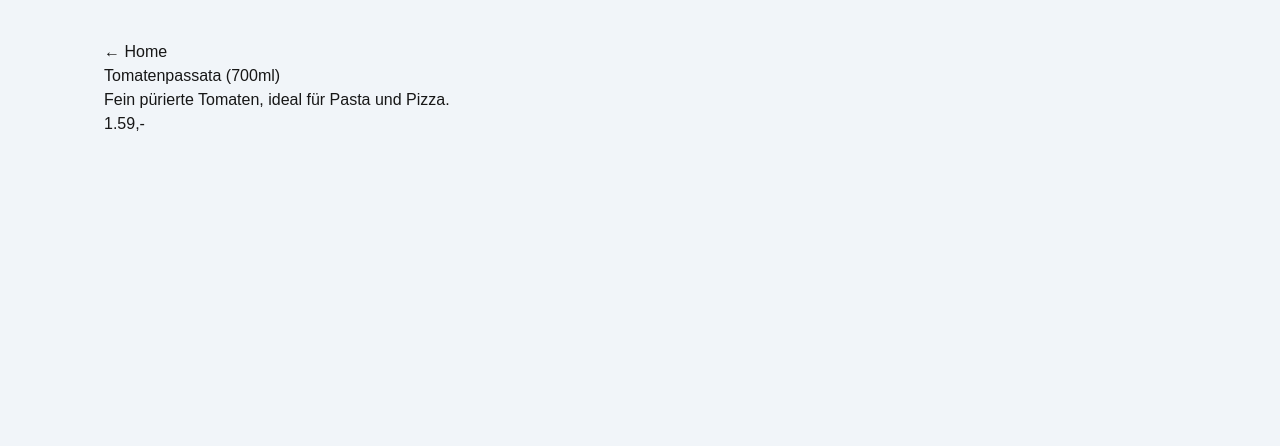
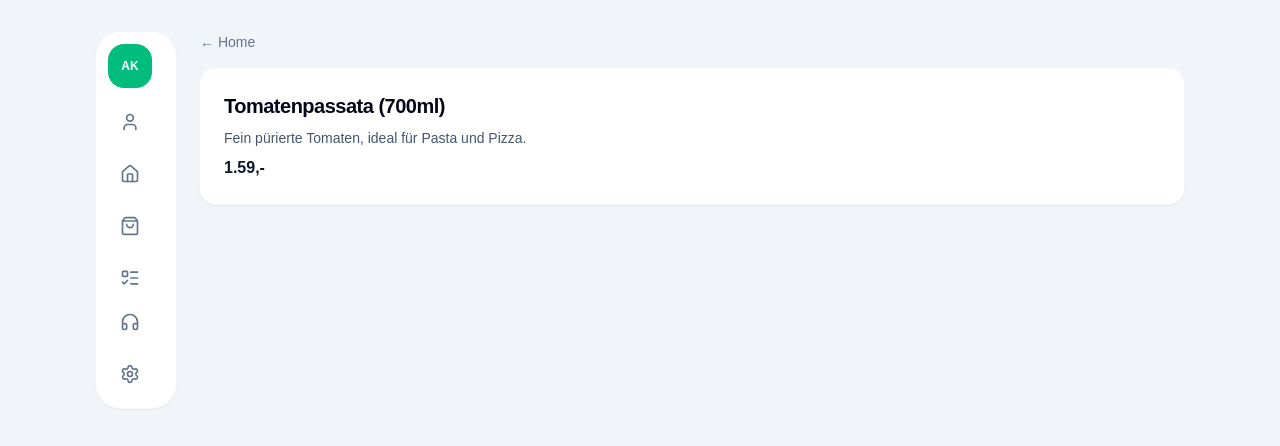
Before and after one commit to AdamKuzniarski/online-shop-recap, a Next.js app in the folder frontend/: page /products/27a65a5b-c676-46a3-8feb-6489662e1558 in a window 1280 px wide. Shown: the top 446 px of the page. Built offline with nearby package versions, Linux system fonts and the light colour scheme.

Commit message:
add side and responsive navbar

```diff
--- /dev/null
+++ b/frontend/app/components/SideNavBar.tsx
@@ -0,0 +1,101 @@
+"use client";
+
+import Link from "next/link";
+import { usePathname } from "next/navigation";
+import type { NavItemConfig } from "../types/navItemConfig";
+import {
+  Home,
+  ShoppingBag,
+  ListTodo,
+  Headphones,
+  Settings,
+  User,
+} from "lucide-react";
+
+const mainNav: NavItemConfig[] = [
+  { href: "/user", label: "User", icon: User },
+  { href: "/", label: "Home", icon: Home },
+
+  { href: "/orders", label: "Orders", icon: ShoppingBag },
+  { href: "/list", label: "List", icon: ListTodo },
+];
+
+const secondaryNav: NavItemConfig[] = [
+  { href: "/support", label: "Support", icon: Headphones },
+  { href: "/settings", label: "Settings", icon: Settings },
+];
+
+function DesktopNavItem({ href, icon: Icon, label }: NavItemConfig) {
+  const pathname = usePathname();
+  const isActive = pathname === href;
+
+  console.log("pathname", pathname, "href", href, "isActive", isActive);
+  return (
+    <Link
+      href={href}
+      className={[
+        "flex h-11 w-11 items-center justify-center rounded-2xl transition",
+        "hover:bg-emerald-50 hover:text-emerald-600",
+        isActive
+          ? "bg-emerald-500 text-white shadow-md"
+          : "bg-white text-slate-500",
+      ].join(" ")}
+    >
+      <Icon className="h-5 w-5" />
+      <span className="sr-only">{label}</span>
+    </Link>
+  );
+}
+
+function MobileNavItem({ href, icon: Icon, label }: NavItemConfig) {
+  const pathname = usePathname();
+  const isActive = pathname === href;
+
+  return (
+    <Link href={href} className="flex flex-col items-center gap-1 text-xs">
+      <Icon
+        className={[
+          "h-5 w-5",
+          isActive ? "text-emerald-500" : "text-slate-400",
+        ].join(" ")}
+      />
+      <span className={isActive ? "text-emerald-600" : "text-slate-500"}>
+        {label}
+      </span>
+    </Link>
+  );
+}
+
+export function SidebarNav() {
+  return (
+    <nav className="flex h-full flex-col justify-between rounded-3xl bg-white p-3 shadow-sm ring-1 ring-slate-100">
+      <div className="space-y-3">
+        <div className="flex h-11 w-11 items-center justify-center rounded-2xl bg-emerald-500 text-white text-xs font-semibold">
+          AK {/* //hier wird users Initial */}
+        </div>
+
+        <div className="flex flex-col gap-2">
+          {mainNav.map((item) => (
+            <DesktopNavItem key={item.href} {...item} />
+          ))}
+        </div>
+      </div>
+
+      <div className="flex flex-col gap-2">
+        {secondaryNav.map((item) => (
+          <DesktopNavItem key={item.href} {...item} />
+        ))}
+      </div>
+    </nav>
+  );
+}
+
+export function MobileNav() {
+  return (
+    <nav className="fixed bottom-4 inset-x-4 z-50 flex items-center justify-around rounded-2xl bg-white px-4 py-2 shadow-lg ring-1 ring-slate-200 md:hidden">
+      {mainNav.map((item) => (
+        <MobileNavItem key={item.href} {...item} />
+      ))}
+    </nav>
+  );
+}
--- a/frontend/app/create/page.tsx
+++ b/frontend/app/create/page.tsx
@@ -13,10 +13,11 @@ export default function CreateProduct() {
     router.push("/");
   }
   return (
-    <>
-      <h2>Add Product</h2>
-      <Link href="/">← Home</Link>
+    <section className="space-y-4">
+      <header className="flex items-center justify-between"></header>
+      <h2 className="text-xl font-semibold tracking-tight text-slate-900">Add Product</h2>
+      <Link href="/" className="text-slate-500 text-sm hover:text-slate-700">← Home</Link>
       <Form onSubmit={addProduct} />
-    </>
+    </section>
   );
 }
--- a/frontend/app/layout.tsx
+++ b/frontend/app/layout.tsx
@@ -1,6 +1,7 @@
 import type { Metadata } from "next";
 import { Geist, Geist_Mono } from "next/font/google";
 import "./globals.css";
+import { SidebarNav, MobileNav } from "./components/SideNavBar";
 
 const geistSans = Geist({
   variable: "--font-geist-sans",
@@ -28,7 +29,17 @@ export default function RootLayout({
         className={`${geistSans.variable} ${geistMono.variable} antialiased`}
       >
         <div className="min-h-screen bg-slate-100 flex justify-center">
-          <main className="w-full max-w-6xl p-6 md:p-10">{children}</main>
+          <main className="w-full max-w-6xl p-4 md:p-8">
+            <div className="flex gap-4 md:gap-6">
+              <aside className="hidden md:block w-20">
+                <SidebarNav />
+              </aside>
+
+              <div className="flex-1 pb-20 md:pb-0">{children}</div>
+            </div>
+
+            <MobileNav />
+          </main>
         </div>
       </body>
     </html>
--- a/frontend/app/products/[id]/page.tsx
+++ b/frontend/app/products/[id]/page.tsx
@@ -11,17 +11,28 @@ export default async function DetailPage({ params }: Props) {
   const currentIndex = products.findIndex((product) => product.id === id);
 
   if (currentIndex === -1) {
-    return <p>Product not found</p>;
+    return <p className="text-sm text-red-500">Product not found</p>;
   }
 
   const product = products[currentIndex];
 
   return (
-    <>
-      <Link href="/">← Home</Link>
-      <h2>{product.name}</h2>
-      <p>{product.description}</p>
-      <p>{product.price},-</p>
-    </>
+    <section className="space-y-4">
+      <Link
+        href="/"
+        className="text-sm text-slate-500 hover:text-slate-700 block"
+      >
+        ← Home
+      </Link>
+      <article className="space-y-2 rounded-2xl bg-white p-6 shadow-sm ring-1 ring-slate-100">
+        <h2 className="text-xl font-semibold tracking-tight text-slate-950">
+          {product.name}
+        </h2>
+        <p className="text-sm text-slate-600">{product.description}</p>
+        <p className="text-ls font-semibold text-slate-900">
+          {product.price},-
+        </p>
+      </article>
+    </section>
   );
 }
--- a/frontend/package.json
+++ b/frontend/package.json
@@ -9,6 +9,7 @@
     "lint": "eslint"
   },
   "dependencies": {
+    "lucide-react": "^0.554.0",
     "next": "16.0.3",
     "react": "19.2.0",
     "react-dom": "19.2.0"
```
Also changed, not shown: frontend/app/types/navItemConfig.d.ts (added, +7 -0 lines), 1 other file (tests, documents, lock files or other folders).
